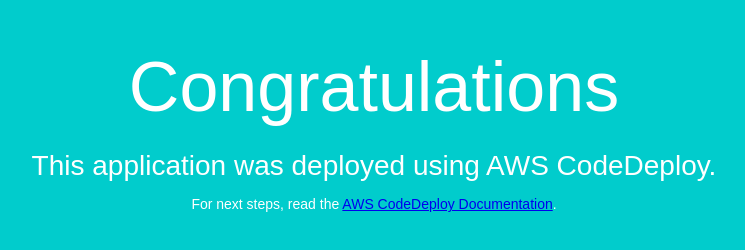
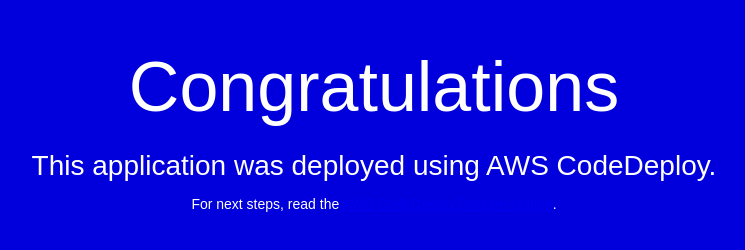
Before and after one commit to seito1102/codedeploy, a plain HTML site: page index.html in a window 1280 px wide. Shown: the whole page, without its empty margins (266-1011 px from the left). Drawn offline with Linux system fonts and the light colour scheme.

Commit message:
color change

```diff
--- a/index.html
+++ b/index.html
@@ -6,7 +6,7 @@
   <style>
     body {
       color: #ffffff;
-      background-color: #01cccc;
+      background-color: #0100dc;
       font-family: Arial, sans-serif;
       font-size: 14px;
     }
```
